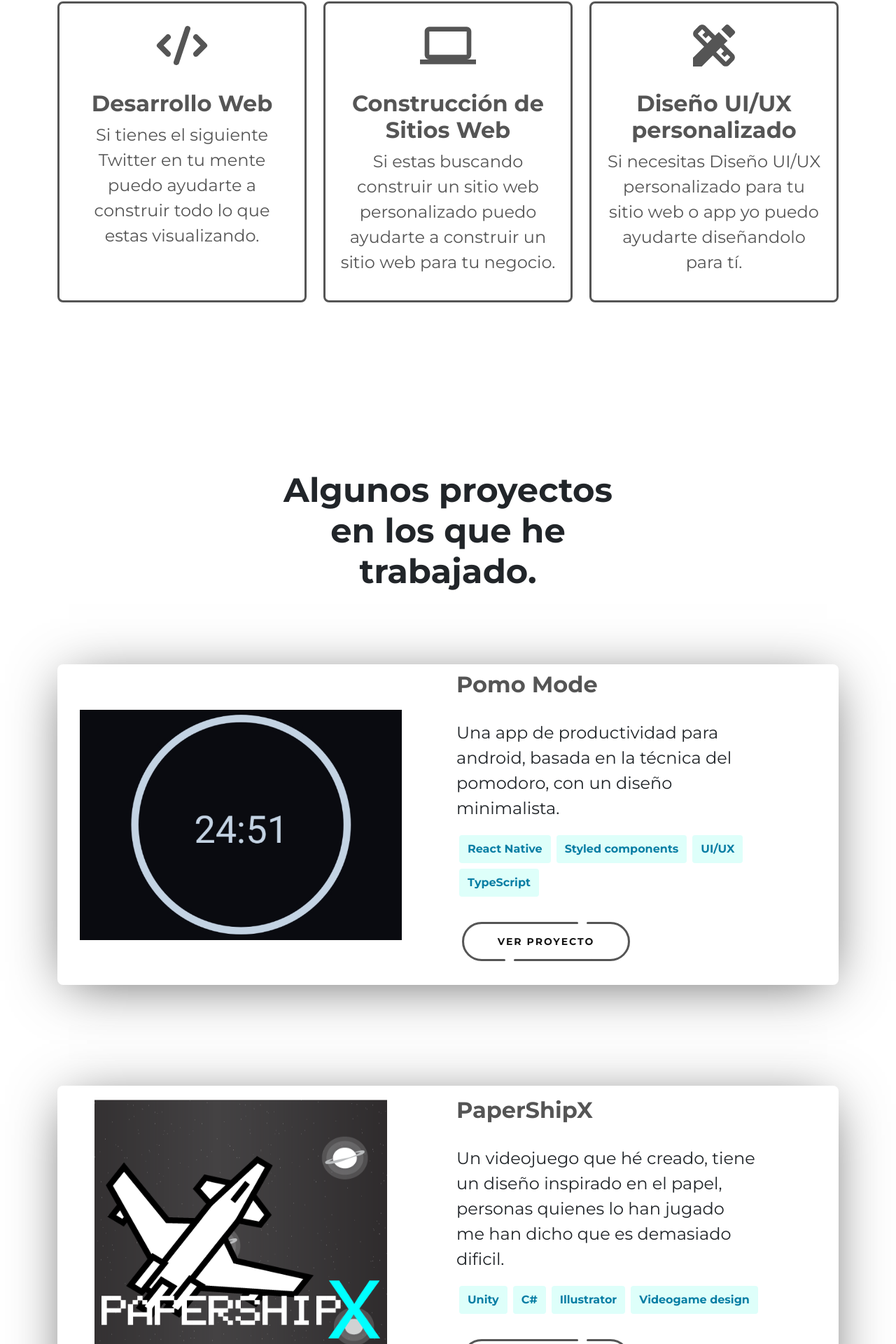
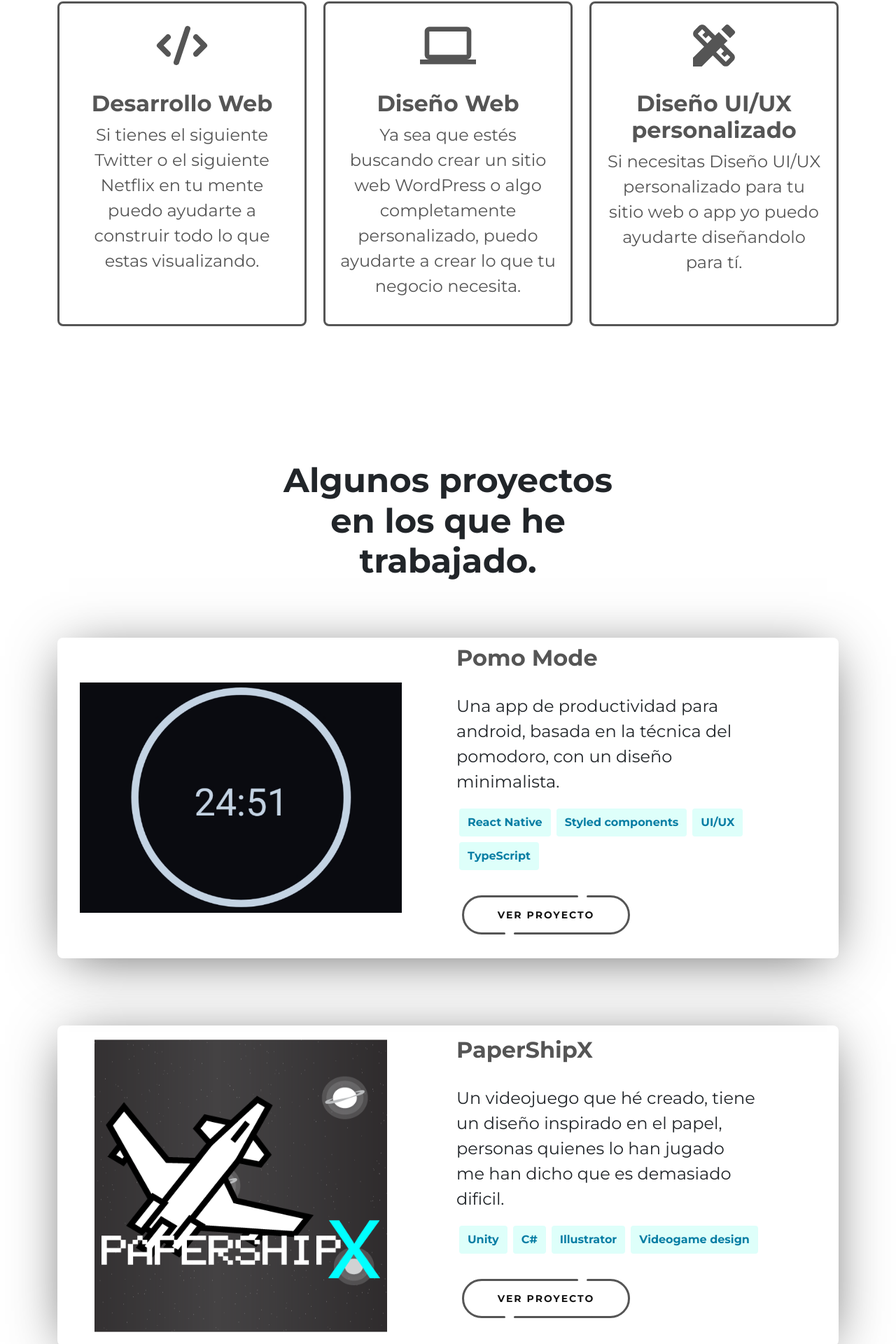
Before and after one commit to briantgrijalva/portfolio, a Next.js app: page / in a window 1280 px wide. Shown: the part 953-2873 px from the top of the page at 70% size. Built offline with nearby package versions, Linux system fonts and the light colour scheme.

Commit message:
Update services

```diff
--- a/components/Projects.tsx
+++ b/components/Projects.tsx
@@ -7,22 +7,22 @@ import { FormattedMessage } from 'react-intl'
 export default function Projects () {
     return (
       <div className='container'>
-      <div className="row justify-content-center pt-5 mt-5">
+      <div className="row justify-content-center mt-5">
         <div className="col-md-12 col-sm-12 col-lg-6 text-center">
           <h2><FormattedMessage id="page.home.projects.title" /></h2>
         </div>
       </div>
 
-      <div className='mt-5 py-5 mb-5'>
+      <div className='mt-5 py-4 mb-5'>
         <ProjectCard name='Pomo Mode' description={<FormattedMessage id="page.home.projects.first" />} technologies={['React Native', 'Styled components', 'UI/UX', 'TypeScript']} reverse={false} image={PomoMode} url='https://play.google.com/store/apps/details?id=com.briantgrijalva.PomoMode'/>
       </div>
-      <div className='mt-5 py-5 mb-5'>
+      <div className='mt-5 py-4 mb-5'>
         <ProjectCard name='PaperShipX' description={<FormattedMessage id="page.home.projects.second" />} technologies={['Unity', 'C#', 'Illustrator', 'Videogame design']} reverse={false} image={PaperShipX} url='https://play.google.com/store/apps/details?id=com.KirinXstudio.PaperShipX'/>
       </div>
-      <div className='mt-5 py-5 mb-5'>
+      <div className='mt-5 py-4 mb-5'>
         <ProjectCard name='To-Do App' description={<FormattedMessage id="page.home.projects.third" />} technologies={['React', 'Node JS', 'MongoDB', 'CSS', 'Bootstrap', 'HTML', 'TypeScript', 'UI/UX']} reverse={false} image={todo} url='https://skill-todo-list.netlify.app/' />
       </div>
-      <div className='mt-5 py-5 mb-5'>
+      <div className='mt-5 py-4 mb-5'>
         <ProjectCard name='Inventory App' description={<FormattedMessage id="page.home.projects.fourth" />} technologies={['React', 'Node JS', 'MongoDB', 'CSS', 'Bootstrap', 'HTML', 'UI/UX']} reverse={false} image={inventory} url='https://inventario-mb.netlify.app/' />
       </div>
     </div>
--- a/lang/en.json
+++ b/lang/en.json
@@ -7,9 +7,9 @@
   "page.home.description": "I'm a full stack web developer. Most of my current experience is building web apps, websites and mobile apps.",
   "page.home.button": "MY WORK",
   "page.home.services.first.title": "Web Development",
-  "page.home.services.first.description": "If you have the next Twitter in your mind I can help you build anything you're envisioning.",
+  "page.home.services.first.description": "If you have the next Twitter or the next Netflix in your mind I can help you build anything you're envisioning.",
   "page.home.services.second.title": "Website building",
-  "page.home.services.second.description": "If you're looking to build a custom website I can help you build a website for your business.",
+  "page.home.services.second.description": "Whether you're looking to build a WordPress website or a full custom website, I can help you building what your business needs.",
   "page.home.services.third.title": "Custom UI/UX Design",
   "page.home.services.third.description": "Whether you need a custom UI/UX design for your website or app I can help you design it for you.",
   "page.home.projects.title": "A few projects that I've worked on",
--- a/lang/es.json
+++ b/lang/es.json
@@ -7,9 +7,9 @@
   "page.home.description": "Soy un desarrollador web full stack. La mayor parte de mi experiencia actual es la creación de aplicaciones web, sitios web y aplicaciones móviles.",
   "page.home.button": "MI TRABAJO",
   "page.home.services.first.title": "Desarrollo Web",
-  "page.home.services.first.description": "Si tienes el siguiente Twitter en tu mente puedo ayudarte a construir todo lo que estas visualizando.",
-  "page.home.services.second.title": "Construcción de Sitios Web",
-  "page.home.services.second.description": "Si estas buscando construir un sitio web personalizado puedo ayudarte a construir un sitio web para tu negocio.",
+  "page.home.services.first.description": "Si tienes el siguiente Twitter o el siguiente Netflix en tu mente puedo ayudarte a construir todo lo que estas visualizando.",
+  "page.home.services.second.title": "Diseño Web",
+  "page.home.services.second.description": "Ya sea que estés buscando crear un sitio web WordPress o algo completamente personalizado, puedo ayudarte a crear lo que tu negocio necesita.",
   "page.home.services.third.title": "Diseño UI/UX personalizado",
   "page.home.services.third.description": "Si necesitas Diseño UI/UX personalizado para tu sitio web o app yo puedo ayudarte diseñandolo para tí.",
   "page.home.projects.title": "Algunos proyectos en los que he trabajado.",
```
